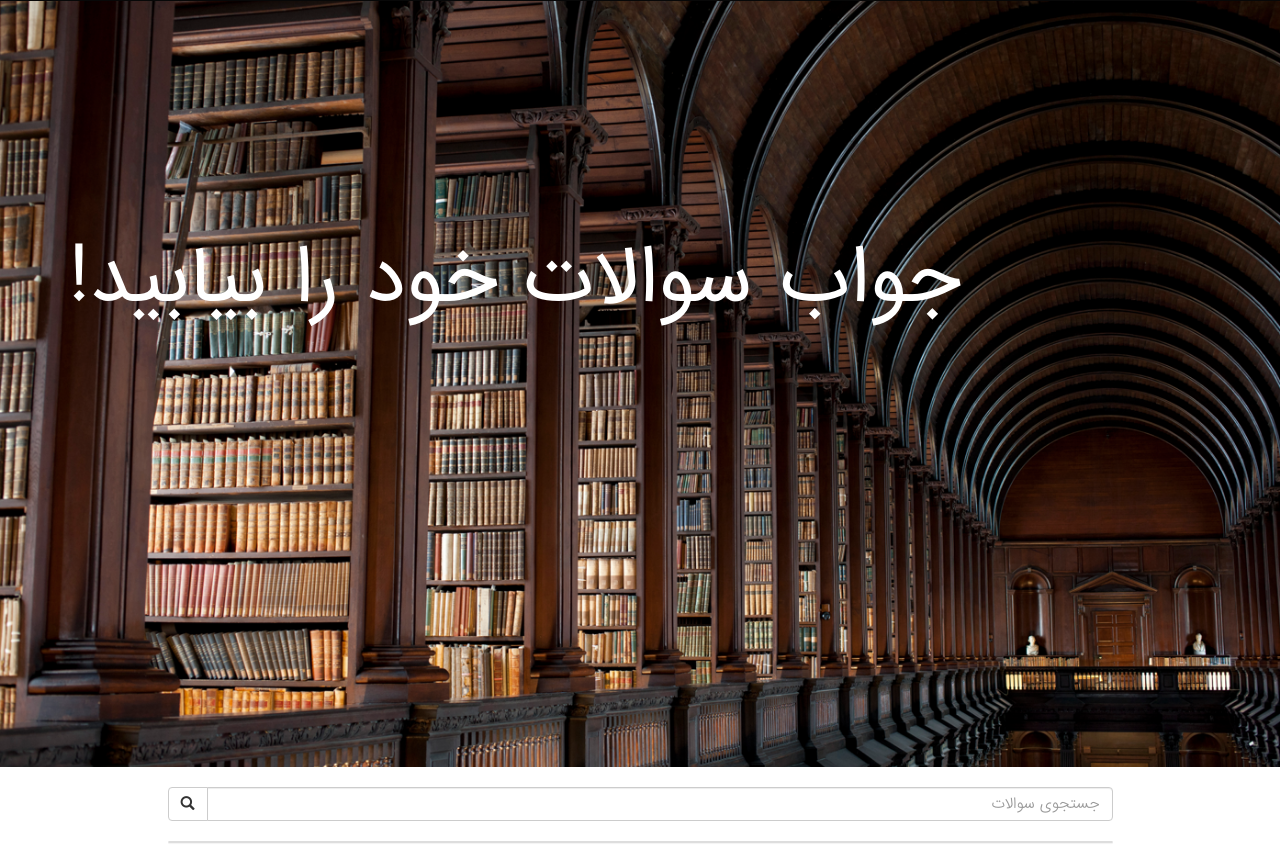
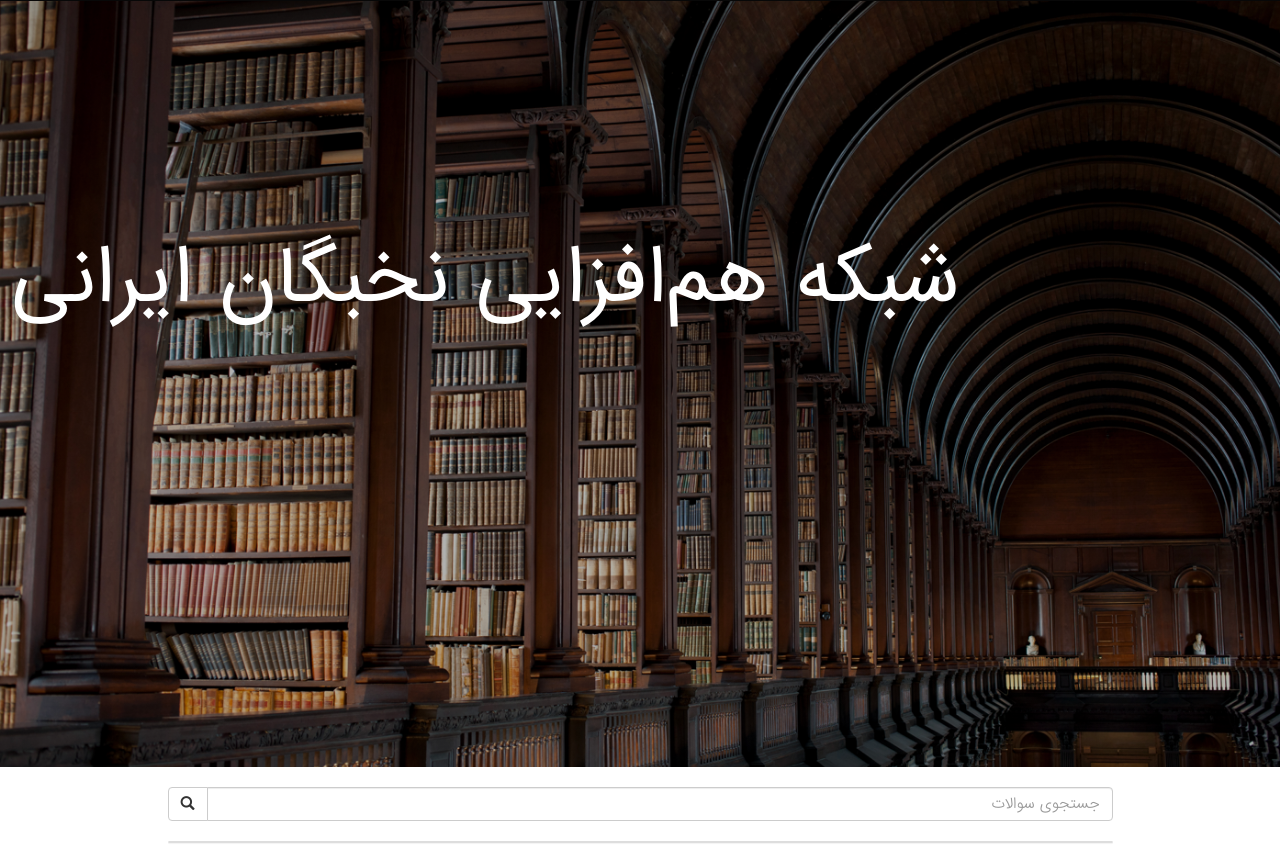
Before and after one commit to arianbakh/shahna, a Django app: template templates/index.html in a window 1280 px wide. Shown: the part 51-914 px from the top of the page. Run offline with Django 3.2, Linux system fonts and the light colour scheme; the template is opened without the code that fills it, so the values that code supplies are empty; some libraries are stand-ins or nearby versions.

Commit message:
Improve parallex

```diff
--- a/static/css/main.css
+++ b/static/css/main.css
@@ -57,7 +57,11 @@
 }
 
 .parallex {
-	background: url('../img/parallex.png');
+	background: linear-gradient(
+      rgba(0, 0, 0, 0.3),
+      rgba(0, 0, 0, 0.3)
+    ),
+    url('../img/parallex.png');
     height: 768px;
     background-attachment: fixed;
     background-position: center;
--- a/templates/index.html
+++ b/templates/index.html
@@ -2,7 +2,7 @@
 {% load static %}
 {% block full-width-image %}
 <div class="parallex">
-    <span class="parallex-text persian">جواب سوالات خود را بیابید!</span>
+    <span class="parallex-text persian">شبکه هم‌افزایی نخبگان ایرانی</span>
 </div>
 {% endblock %}
 {% block content %}
```
